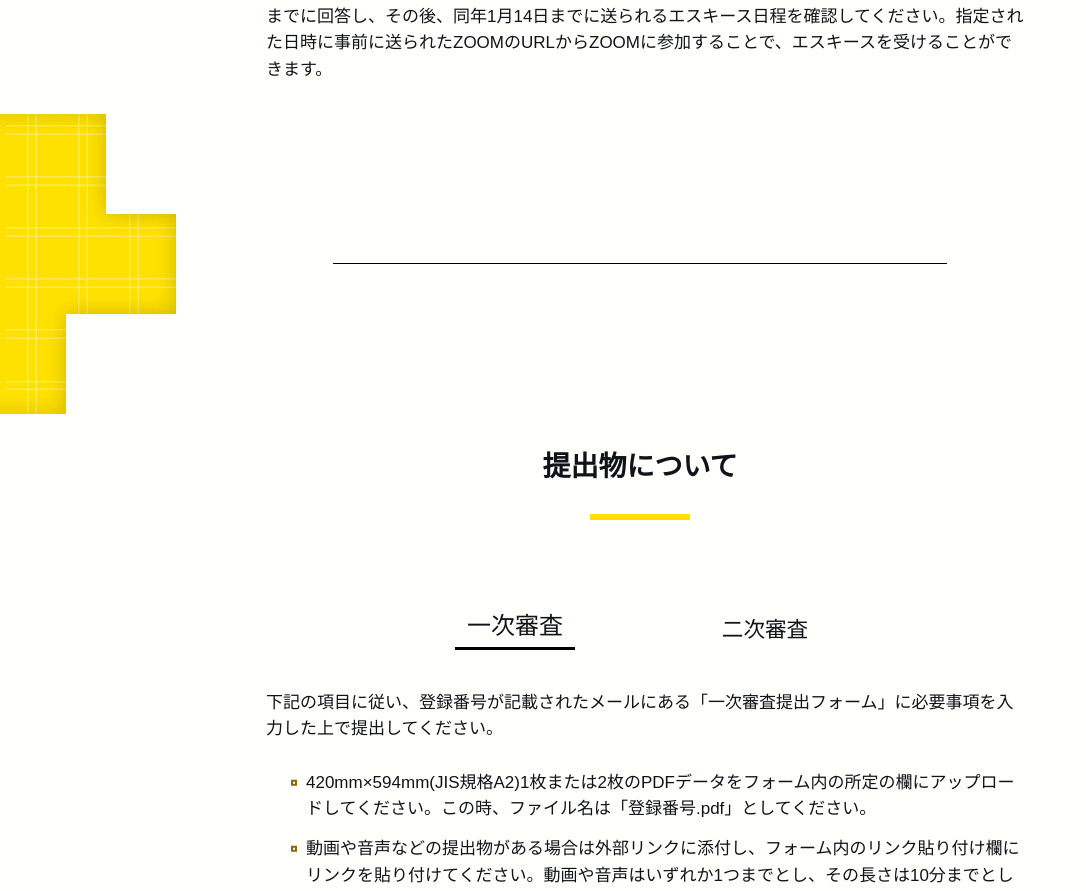
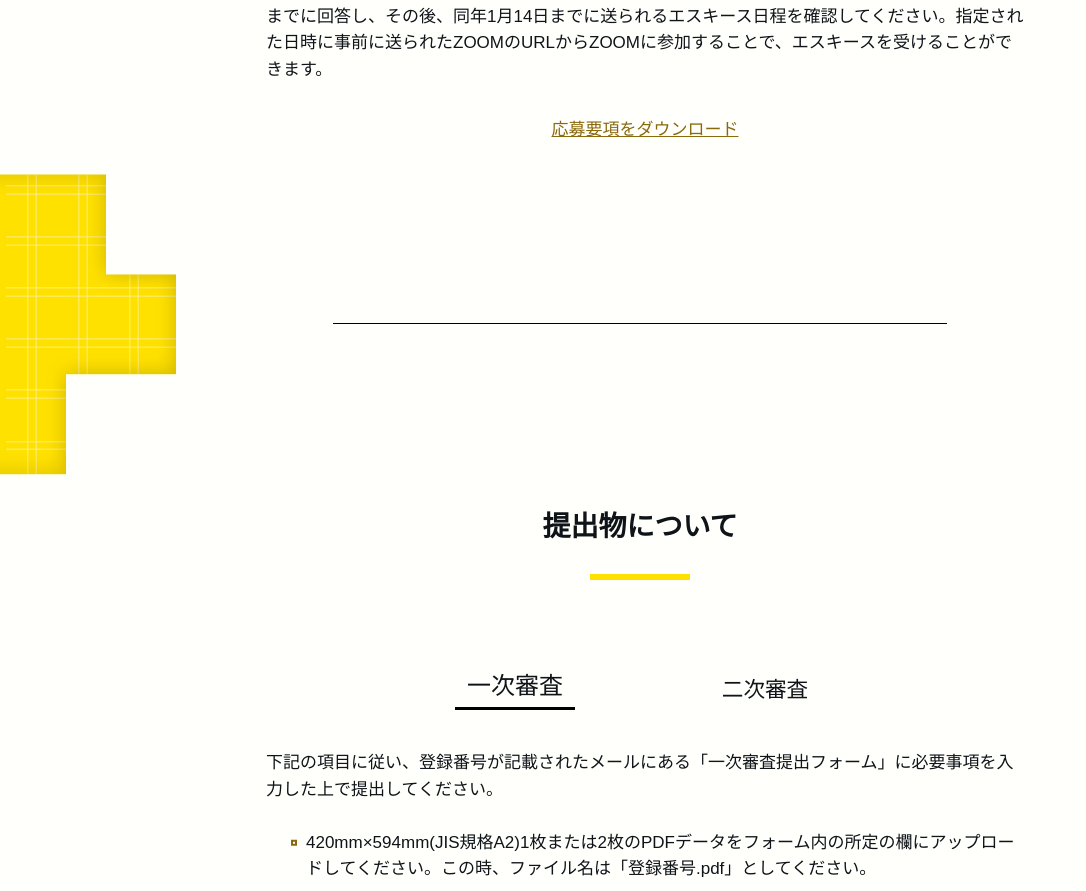
Before and after one commit to HornCake/GLsite, a Nuxt app: page / in a window 1280 px wide. Shown: the part 4385-5276 px from the top of the page, without its empty margins (0-1086 px from the left). Built offline with nearby package versions, Linux system fonts and the light colour scheme.

Commit message:
[add] Add pdf

```diff
--- a/components/ORequirements.vue
+++ b/components/ORequirements.vue
@@ -29,6 +29,9 @@
         2024年1月1日に送られるエスキースの日程調査に同年1月7日までに回答し、その後、同年1月14日までに送られるエスキース日程を確認してください。指定された日時に事前に送られたZOOMのURLからZOOMに参加することで、エスキースを受けることができます。
       </p>
     </section>
+    <section>
+      <p class="download"><a href="@/assets/files/GLcompe2023応募要項_20231219.pdf" download="GLコンペティション2023 応募要項">応募要項をダウンロード</a></p>
+    </section>
   </section>
 </template>
 
@@ -44,4 +47,8 @@
       display: none;
     }
   }
+  .download {
+    text-align: center;
+    margin-top: 2em;
+  }
 </style>
```
Also changed, not shown: 1 other file (tests, documents, lock files or other folders).
